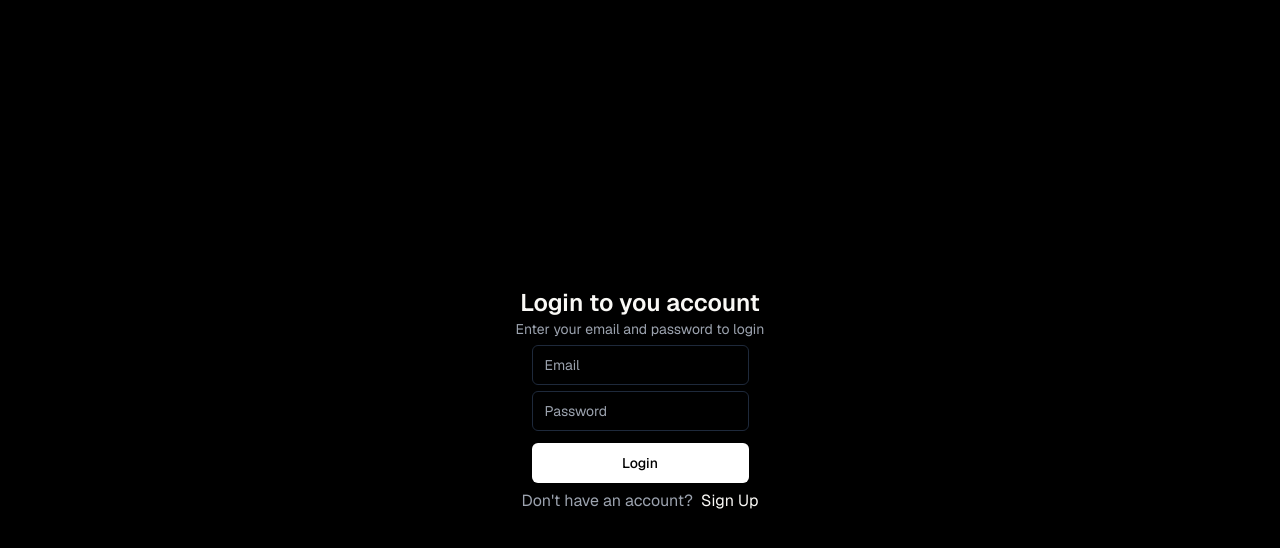
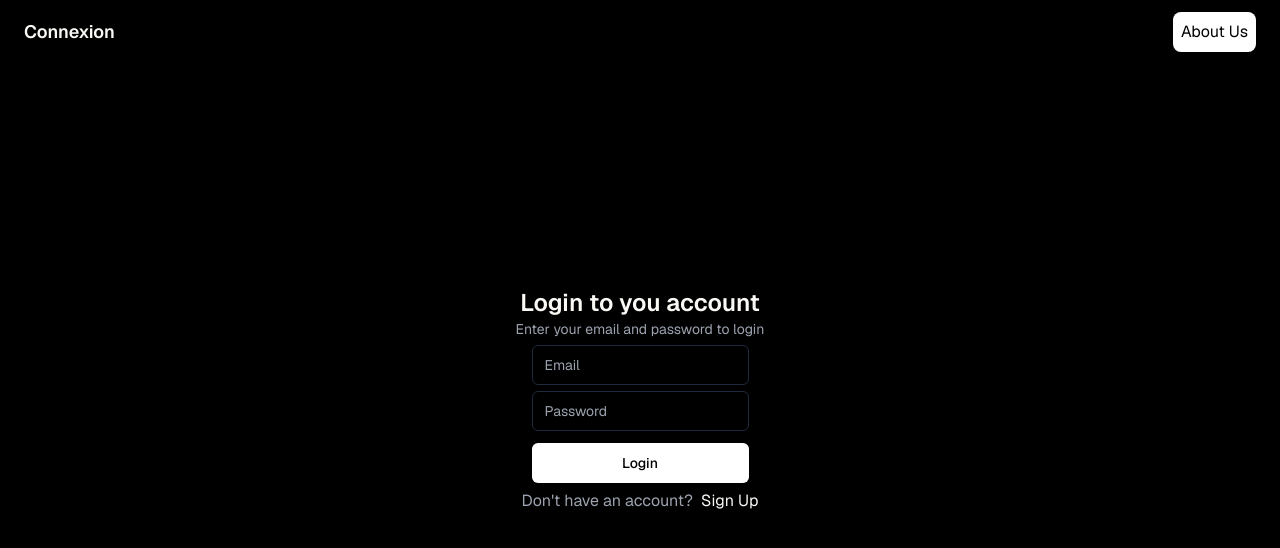
Before and after one commit to praneethravuri/connexion, a Next.js app: page /login in a window 1280 px wide. Shown: the top 548 px of the page. Built offline with nearby package versions, Linux system fonts and the light colour scheme.

Commit message:
Login page with topbar

```diff
--- a/app/(auth)/layout.tsx
+++ b/app/(auth)/layout.tsx
@@ -2,11 +2,18 @@
 import { ReactNode } from "react";
 import "../globals.css";
 import type { Metadata } from "next";
+import Authbar from "@/components/shared/Authbar";
+
+export const metadata: Metadata = {
+    title: "Login | Connexion",
+    description: "Generated by create next app",
+  };
 
 export default function AuthLayout({ children }: { children: ReactNode }) {
     return (
       <div>
         {/* Auth-specific layout components like headers or footers */}
+        <Authbar />
         {children}
       </div>
     );
--- a/app/(auth)/login/page.tsx
+++ b/app/(auth)/login/page.tsx
@@ -2,7 +2,6 @@
 import { useState } from 'react';
 import { useRouter } from 'next/navigation';
 import Link from 'next/link';
-import { Button } from "@/components/ui/button";
 import { Input } from "@/components/ui/input";
 import { cn } from "@/lib/utils"
 import { buttonVariants } from "@/components/ui/button"
@@ -48,7 +47,7 @@ export default function LoginPage() {
       <p className='text-gray-400'>
         Don't have an account?
         <span className='ml-2'>
-          <Link className='text-offWhiteText' href="/sign-up" passHref>
+          <Link className='text-offWhiteText hover:underline' href="/sign-up" passHref>
             Sign Up
           </Link>
         </span>
--- /dev/null
+++ b/components/shared/Authbar.tsx
@@ -0,0 +1,13 @@
+import Link from 'next/link'
+import React from 'react'
+
+const Authbar = () => {
+    return (
+        <div className='fixed top-0 z-30 flex w-full items-center justify-between bg-black px-6 py-3'>
+            <h1 className='text-lg font-semibold'>Connexion</h1>
+            <Link href="/about-us" className='bg-white text-black p-2 rounded-lg hover:bg-accent'>About Us</Link>
+        </div>
+    )
+}
+
+export default Authbar
```
